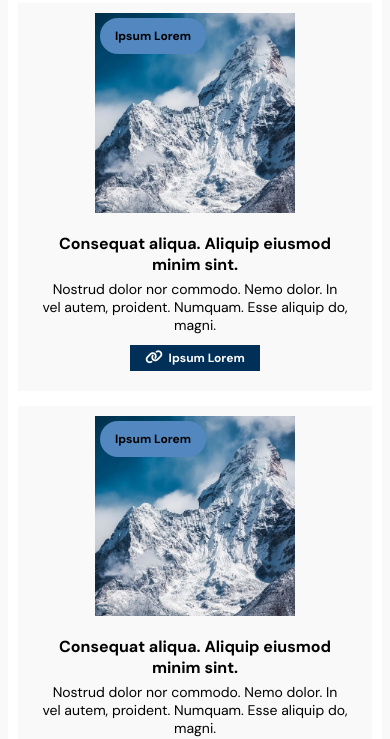
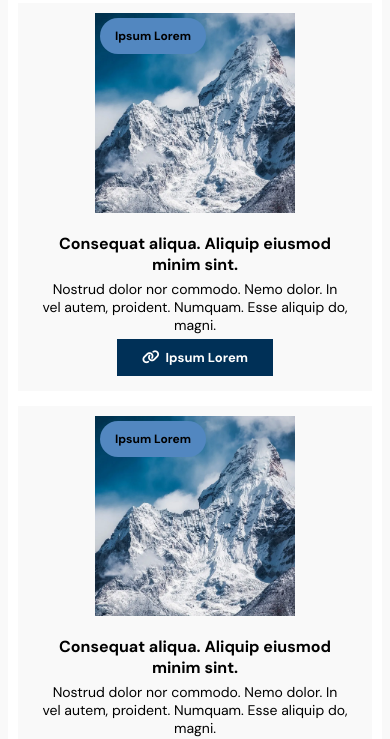
Before and after one commit to msolo585/SideARM-Layout-Test, a plain HTML site: page index.html in a window 390 px wide. Shown: the part 116-855 px from the top of the page. Drawn offline with Linux system fonts and the light colour scheme.

Commit message:
Update style.css

```diff
--- a/style.css
+++ b/style.css
@@ -244,8 +244,8 @@ body {
     }
 
     .mountain-para-link a{
-        padding: 5px 15px 5px 15px;
-        font-size: 12px;
+        padding: 10px 25px 10px 25px;
+        font-size: 13px;
     }
 
     .mountain-para h1{
```
